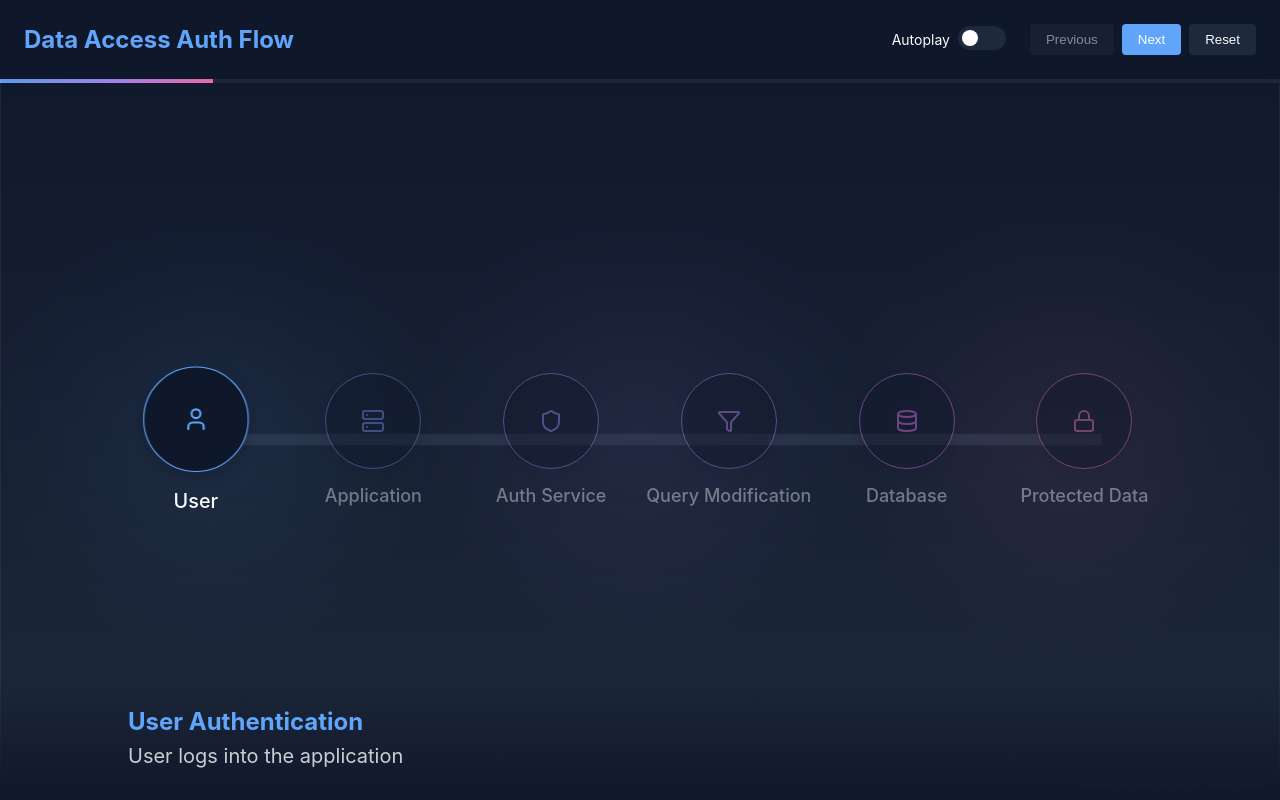
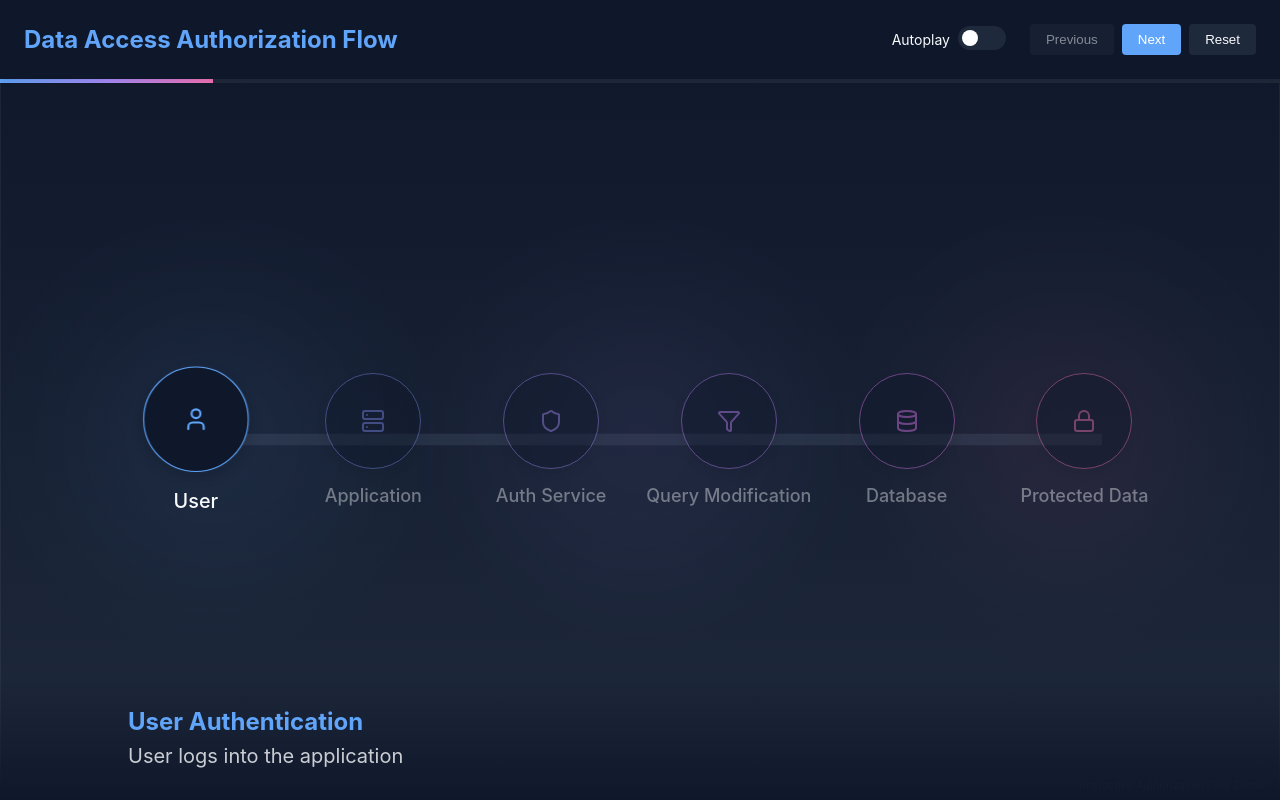
Before and after one commit to emikuszewski/data_access_auth_flow, a plain HTML site: page index.html in a window 1280 px wide. Drawn offline with nearby package versions, Linux system fonts and the light colour scheme.

Commit message:
Update index.html

```diff
--- a/index.html
+++ b/index.html
@@ -3,7 +3,7 @@
 <head>
     <meta charset="UTF-8">
     <meta name="viewport" content="width=device-width, initial-scale=1.0">
-    <title>Data Access Auth Flow</title>
+    <title>Data Access Authorization Flow</title>
     <link rel="stylesheet" href="styles.css">
     <script src="https://unpkg.com/lucide@latest/dist/umd/lucide.js"></script>
 </head>
@@ -11,7 +11,7 @@
     <div id="app" class="walkthrough">
         <!-- Header -->
         <header class="header">
-            <h1 class="title">Data Access Auth Flow</h1>
+            <h1 class="title">Data Access Authorization Flow</h1>
 
             <!-- Controls -->
             <div class="controls">
```
